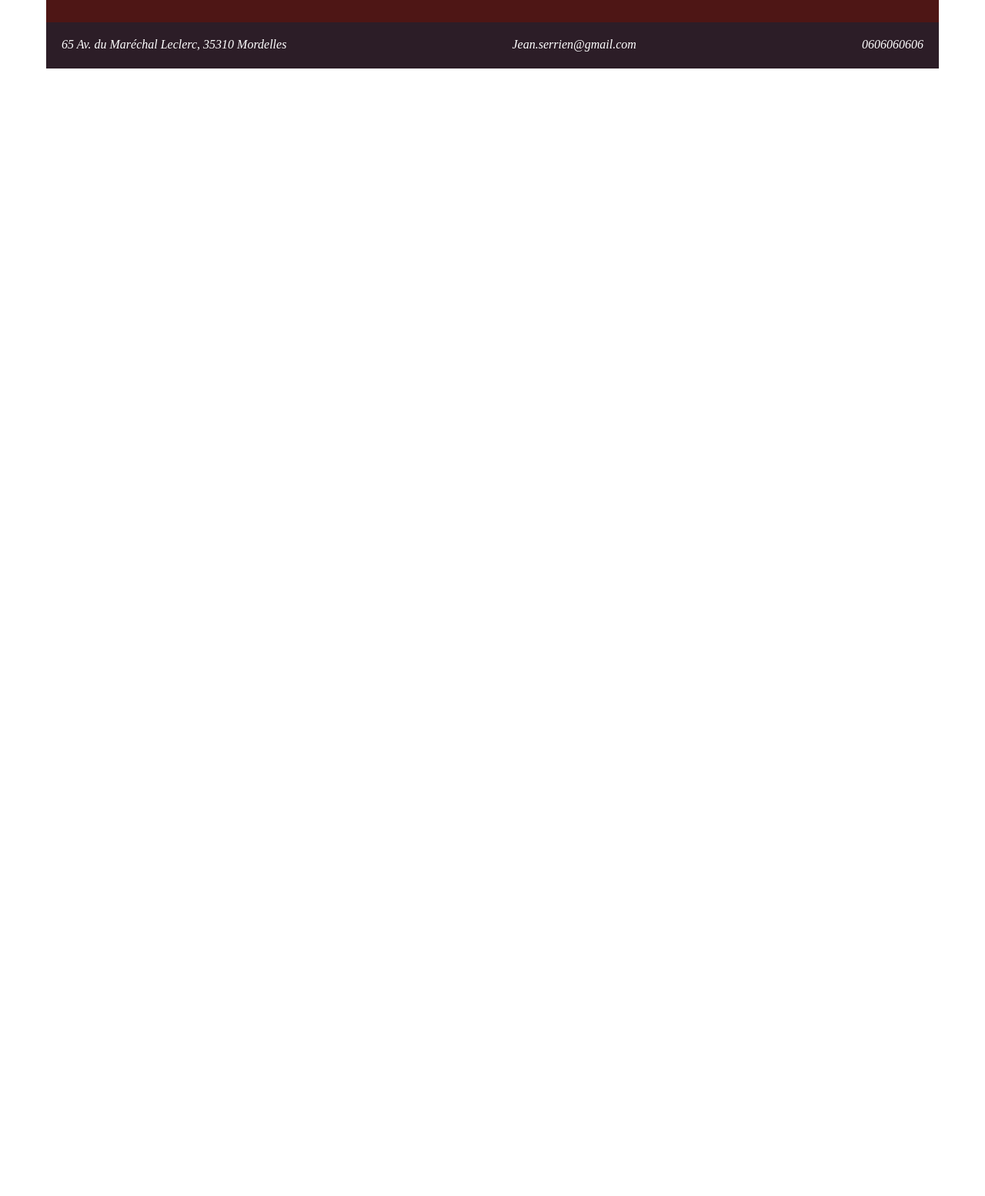
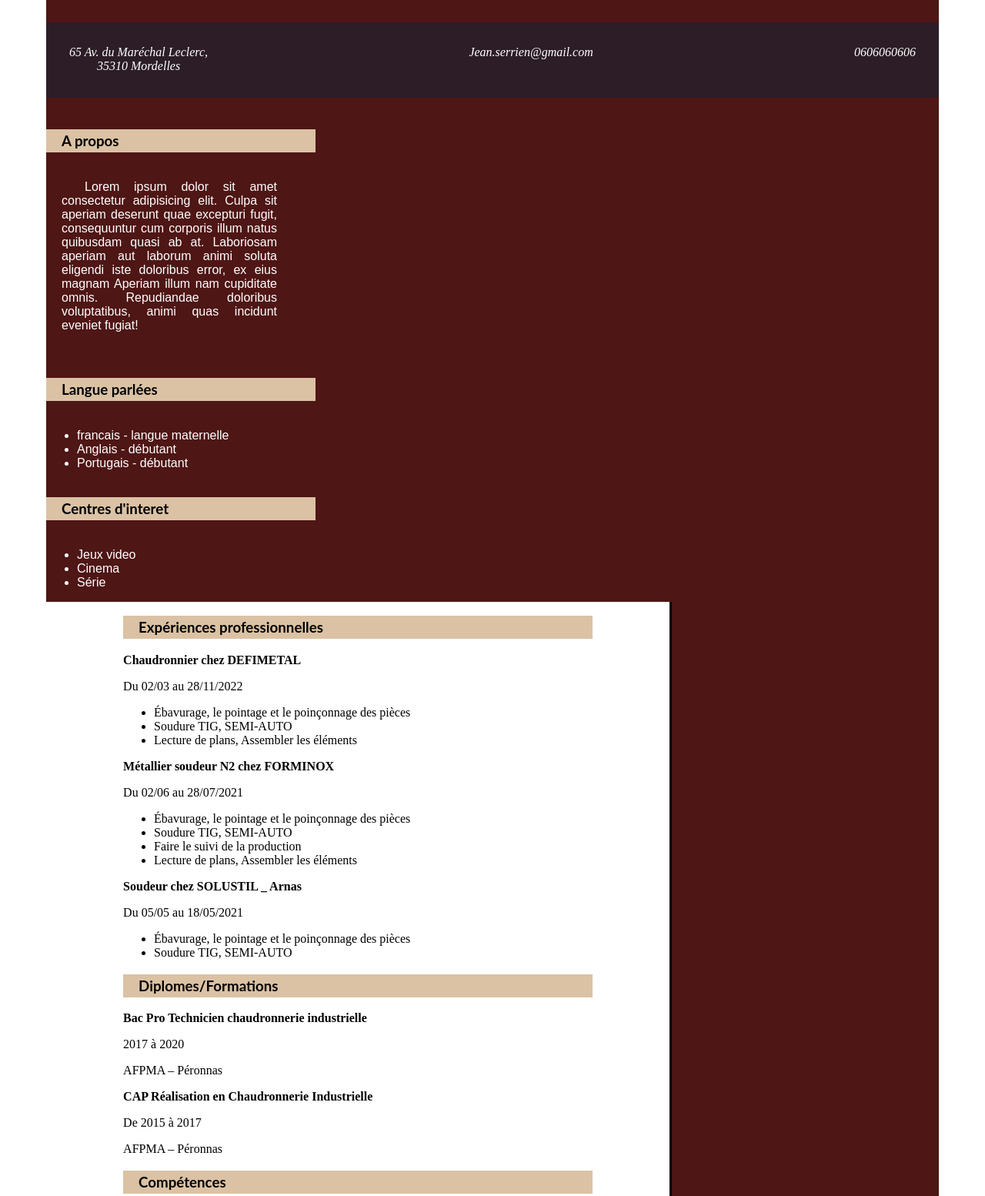
Before and after one commit to rayze05/Mon-CV, a plain HTML site: page index.html in a window 1280 px wide. Shown: the part 320-1874 px from the top of the page at 77% size. Before the commit the page ends 800 px from the top, so only its background shows below. Drawn offline with Linux system fonts and the light colour scheme.

Commit message:
add header

```diff
--- /dev/null
+++ b/asset/CSS/style-main.css
@@ -0,0 +1,104 @@
+main{
+    color: white;
+    background-color: rgb(78,22,21);
+    box-sizing: border-box;
+}
+
+    /* debut " section 1 */
+
+.space{
+    margin-bottom: 20px;
+}
+
+#test-1{
+    display: flex;
+    flex-direction: column;
+
+}
+
+#presentation{
+    flex-wrap: wrap;
+    align-content: flex-start;
+    font-size: 1rem;
+    padding-left: 20px;
+    padding-right: 50px;
+    text-align: justify;
+}
+
+.first{
+    font-family: 'Lato', sans-serif;
+    color: black;
+    background-color: #dbc2a4;
+    margin-bottom: 20px;
+    padding: 4px;
+    padding-left: 20px;
+
+}
+
+p.indent {
+    text-indent: 30px;
+    font-family : 'Raleway', sans-serif;
+    margin-bottom: 40px;
+}
+
+.lang{
+    font-family : 'Raleway', sans-serif;
+}
+
+
+        /* fin "section 1" */
+        /* Box */
+        /*a revoir pour placer mon block a coter de lautre
+         je n'ai pas compris */
+
+.box {
+    display: flex;
+    justify-content: flex-end;
+    width: 350px;
+    height: 100%;
+}
+
+.box-1{
+    background-color: rgb(78,22,21);
+}
+
+.box-2{
+    border-right: 3px solid black;
+    background-color: white;
+    width: 810px;
+}
+
+.bar{
+    border-color:  rgb(0,0,0,0);
+    border-right: 5px solid transparent;
+    transition: border-color 1s;
+}
+
+.bar:hover {
+    border-right: 5px solid;
+    border-color: #782221;
+}
+
+        /* Box */
+        /* debut section 2 */
+
+
+.exp{
+    color: black;
+}
+#test-2{
+    display: flex;
+    flex-direction: column;
+    align-items: center;
+}
+
+.second{
+    font-family: 'Lato', sans-serif;
+    color: black;
+    background-color: #dbc2a4;
+    padding: 4px;
+    padding-left: 20px;
+    padding-right: 350px;
+}
+
+        /* Fin section 2 */
--- a/asset/CSS/style.css
+++ b/asset/CSS/style.css
@@ -40,13 +40,14 @@ img {
     cursor:zoom-in;
 }
 
-ul{
+.adress-img{
     display: flex;
     flex-direction: row;
     justify-content: space-between;
     background-color: #2c1d27;
-    padding: 20px;
+    padding: 30px;
     list-style: none;
+    margin-bottom: 0px;
 }
 
 a{
@@ -66,4 +67,3 @@ li:hover div{
 }
 
      /* fin du header */
-     /* debut du main */
--- a/index.html
+++ b/index.html
@@ -5,6 +5,7 @@
     <meta name="viewport" content="width=device-width, initial-scale=1.0">
     <title>Mon-CV</title>
     <link rel="stylesheet" href="./asset/CSS/style.css">
+    <link rel="stylesheet" href="./asset/CSS/style-main.css">
 </head>
 
 <body>
@@ -18,11 +19,11 @@
             <h2 class="title">Développeur Web junior</h2>
     <nav>
         <address>
-            <ul>
+            <ul class="adress-img">
                 <li>
                     <a href="https://www.google.fr/maps/place/65+Av.+du+Mar%C3%A9chal+Leclerc,+35310+Mordelles/@48.0752316,-1.8431879,18z/data=!4m6!3m5!1s0x480ee299d5eb3c57:0x83f1350db31f4a6d!8m2!3d48.0754774!4d-1.8426251!16s%2Fg%2F11c2bx0202?entry=ttu"
                     target="_blank" title="">
-                    65 Av. du Maréchal Leclerc, 35310 Mordelles</a>
+                    65 Av. du Maréchal Leclerc,<br />35310 Mordelles</a>
                     <div></div>
                 </li>
 
@@ -39,8 +40,97 @@
 </header>
 
 <main>
+        <!-- creer un espacement -->
+        <div class="space"></div>
+        <!-- creer un espacement -->
+
+    <section id="test-1" class="box box-1">
+        <h3 class="first">A propos</h3>
+            <article id="presentation">
+                <p class="indent">
+                        Lorem ipsum dolor sit amet consectetur adipisicing elit.
+                    Culpa sit aperiam deserunt quae excepturi fugit,
+                    consequuntur cum corporis illum natus quibusdam quasi ab at.
+                    Laboriosam aperiam aut laborum animi soluta eligendi iste doloribus error,
+                    ex eius magnam Aperiam illum nam cupiditate omnis.
+                    Repudiandae doloribus voluptatibus, animi quas incidunt eveniet fugiat!
+                </p>
+            </article>
+
+        <h3 class="first">Langue parlées</h3>
+            <article class="presentation">
+                <ul class="lang">
+                    <li>francais - langue maternelle</li>
+                    <li>Anglais - débutant</li>
+                    <li>Portugais - débutant</li>
+                </ul>
+            </article>
+
+        <h3 class="first">Centres d'interet</h3>
+            <article class="presentation">
+                <ul class="lang">
+                    <li>Jeux video</li>
+                    <li>Cinema</li>
+                    <li>Série</li>
+                </ul>
+            </article>
+    </section>
+
+        <!-- fin premiere section -->
+                        <!-- 1 -->
+
+    <section id="test-2" class="box-2">
+        <article class="exp" class="lang">
+            <h3 class="second">Expériences professionnelles</h3>
+            <strong>Chaudronnier chez DEFIMETAL</strong>
+                <p><time>Du 02/03 au 28/11/2022</time></p>
+                <ul class="bar">
+                    <li>Ébavurage, le pointage et le poinçonnage des pièces</li>
+                    <li>Soudure TIG, SEMI-AUTO</li>
+                    <li>Lecture de plans, Assembler les éléments</li>
+                </ul>
+
+            <strong>Métallier soudeur N2 chez FORMINOX</strong>
+                <p><time>Du 02/06 au 28/07/2021</time>
+                <ul class="bar">
+                    <li>Ébavurage, le pointage et le poinçonnage des pièces</li>
+                    <li>Soudure TIG, SEMI-AUTO</li>
+                    <li>Faire le suivi de la production</li>
+                    <li>Lecture de plans, Assembler les éléments</li>
+                </ul>
+
+            <strong >Soudeur chez SOLUSTIL _ Arnas</strong>
+                <p><time>Du 05/05 au 18/05/2021</time>
+                <ul class="bar">
+                    <li>Ébavurage, le pointage et le poinçonnage des pièces</li>
+                    <li>Soudure TIG, SEMI-AUTO</li>
+                </ul>
+
+                        <!-- 1 -->
+                        <!-- 2 -->
+
+            <h3 class="second">Diplomes/Formations</h3>
+            <strong>Bac Pro Technicien chaudronnerie industrielle</strong>
+                <p class="bar"><time>2017 à 2020</time></p>
+                <p class="bar">AFPMA – Péronnas</p>
+
+            <strong>CAP Réalisation en Chaudronnerie Industrielle</strong>
+                <p class="bar"><time>De 2015 à 2017</time></p>
+                <p class="bar">AFPMA – Péronnas</p>
+
+                        <!-- 2 -->
+                        <!-- 3 -->
+
+            <h3 class="second">Compétences</h3>
+                <ul class="bar">
+                    <li>Soudure INOX</li>
+                    <li>Lecture de plan</li>
+                </ul>
+                        <!-- 3 -->
+        </article>
+    </section>
+
 </main>
-
 <footer>
 </footer>
 
```
